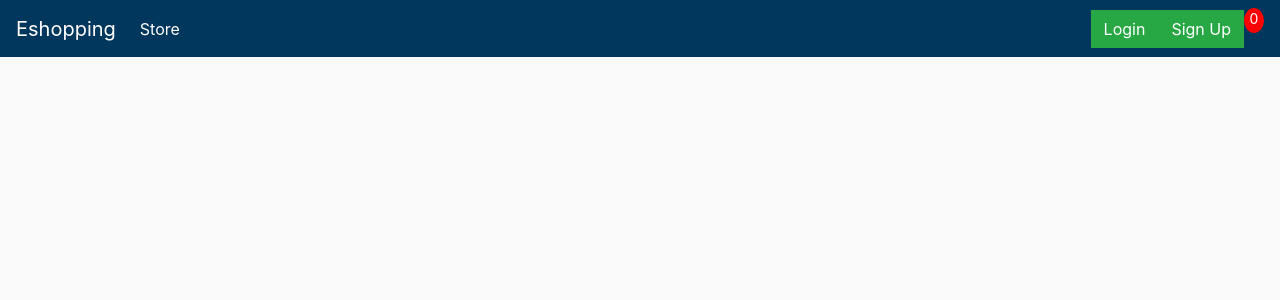
After one commit to Eshop-project/RWCUMI, a Django app: template eShopping/eShop/templates/main_old.html in a window 1280 px wide. The commit adds this page. Shown: the top 300 px of the page. Run offline with Django 3.2, Linux system fonts and the light colour scheme; the template is opened without the code that fills it, so the values that code supplies are empty; some libraries are stand-ins or nearby versions.

Commit message:
Updated some html files and started customizing css file

```diff
--- a/eShopping/UserAccounts/admin.py
+++ b/eShopping/UserAccounts/admin.py
@@ -18,6 +18,7 @@ class UserCreationForm(forms.ModelForm):
 
     class Meta:
         model = Account
+        # This is the meta data for the user attributes, if you want attr. to be included it needs to be in this tuple.
         fields = ('email','username','first_name','last_name')
 
     def clean_password2(self):
@@ -37,7 +38,7 @@ class UserCreationForm(forms.ModelForm):
         return user
 
 
-class UserChangeForm(forms.ModelForm):
+class UserChangeForm(forms.ModelForm): # Not sure if this actually can "update" the user model
     """A form for updating users. Includes all the fields on
     the user, but replaces the password field with admin's
     password hash display field.
@@ -65,7 +66,7 @@ class UserAdmin(BaseUserAdmin):
     # that reference specific fields on auth.User.
     list_display = ('email', 'username', 'is_admin')
     list_filter = ('is_admin',)
-    fieldsets = (
+    fieldsets = (       # This is what the super user can see from the user model.
         (None, {'fields': ('email', 'password')}),
         ('Personal info', {'fields': ('username', 'first_name', 'last_name',)}),
         ('Permissions', {'fields': ('is_admin',)}),
--- /dev/null
+++ b/eShopping/eShop/templates/main_old.html
@@ -0,0 +1,50 @@
+<!DOCTYPE html>
+{% load static %}
+<html lang="en">
+<head>
+    <meta charset="UTF-8">
+    <meta name="viewport" content="width=device-width, user-scalable=no, initial-scale=1.0, maximum-scale=1.0, minimum-scale=1.0">
+    <title>Eshopping</title>
+    <link rel="stylesheet" href="https://stackpath.bootstrapcdn.com/bootstrap/4.5.2/css/bootstrap.min.css" integrity="sha384-JcKb8q3iqJ61gNV9KGb8thSsNjpSL0n8PARn9HuZOnIxN0hoP+VmmDGMN5t9UJ0Z" crossorigin="anonymous">
+    <link rel="stylesheet" type="text/css" href="{% static 'css/main.css'%}">
+</head>
+<!-- <img src= "{% static 'img/logo.PNG' %}" width="50xp" height="50xp"/>-->
+<body>
+
+    <nav class="navbar navbar-expand-lg navbar-dark bg-dark">
+        <a class="navbar-brand" href="{% url 'store' %}">Eshopping</a>
+        <button class="navbar-toggler" type="button" data-toggle="collapse" data-target="#navbarSupportedContent" aria-controls="navbarSupportedContent" aria-expanded="false" aria-label="Toggle navigation">
+          <span class="navbar-toggler-icon"></span>
+        </button>
+
+        <div class="collapse navbar-collapse" id="navbarSupportedContent">
+          <ul class="navbar-nav mr-auto">
+            <li class="nav-item active">
+              <a class="nav-link" href="{% url 'store' %}">Store <span class="sr-only">(current)</span></a>
+            </li>
+            </ul>
+
+            <div class="form-inline my-2 my-lg-0">
+                <a href="{% url 'login' %}?next={% url 'store' %}" class="btn btn-success">Login</a>
+                <!--{blah blah} ?next={{request.path}} <- this code will redirect to the previous page, if changed
+                to a specific location then it'll always redirect to said url unless previously written in. -->
+                <a href="{% url 'signup' %}?next={% url 'store' %}" class="btn btn-success">Sign Up</a>
+                <a href="{% url 'cart' %}"><i class="fas fa-shopping-cart"></i></a>
+                <p id="cart-total">0</p>
+            </div>
+
+        </div>
+    </nav>
+
+    <div class= "container">
+        {% block content %}
+
+        {% endblock content %}
+    </div>
+
+
+    <script src="https://code.jquery.com/jquery-3.5.1.slim.min.js" integrity="sha384-DfXdz2htPH0lsSSs5nCTpuj/zy4C+OGpamoFVy38MVBnE+IbbVYUew+OrCXaRkfj" crossorigin="anonymous"></script>
+    <script src="https://cdn.jsdelivr.net/npm/popper.js@1.16.1/dist/umd/popper.min.js" integrity="sha384-9/reFTGAW83EW2RDu2S0VKaIzap3H66lZH81PoYlFhbGU+6BZp6G7niu735Sk7lN" crossorigin="anonymous"></script>
+    <script src="https://stackpath.bootstrapcdn.com/bootstrap/4.5.2/js/bootstrap.min.js" integrity="sha384-B4gt1jrGC7Jh4AgTPSdUtOBvfO8shuf57BaghqFfPlYxofvL8/KUEfYiJOMMV+rV" crossorigin="anonymous"></script>
+</body>
+</html>
--- a/eShopping/static/css/main.css
+++ b/eShopping/static/css/main.css
@@ -98,3 +98,9 @@ h1,h2,h3,h4,h5,h6{
 .hidden{
 	display: none!important;
 }
+
+/* These are my edits to the original, check whether you can override the bootstrap defaults */
+
+#search-button{
+	background-color: red;
+}
```
Also changed, not shown: eShopping/eShop/templates/main.html (+56 -7 lines).
